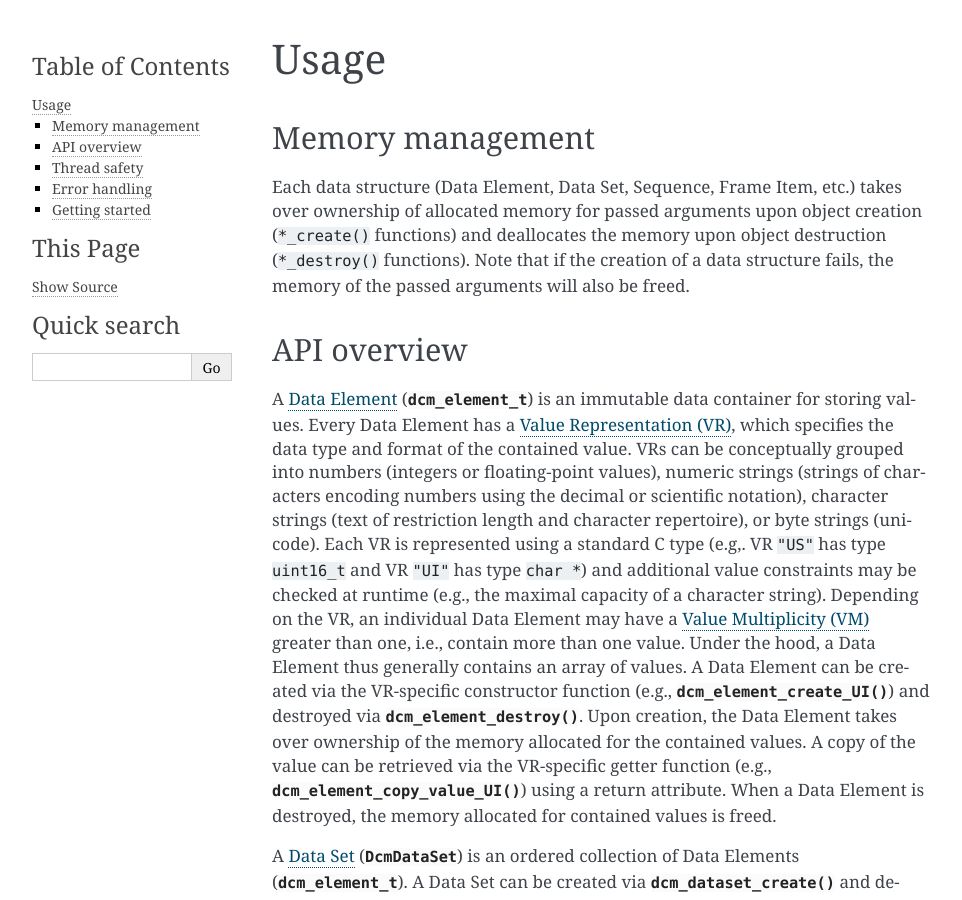
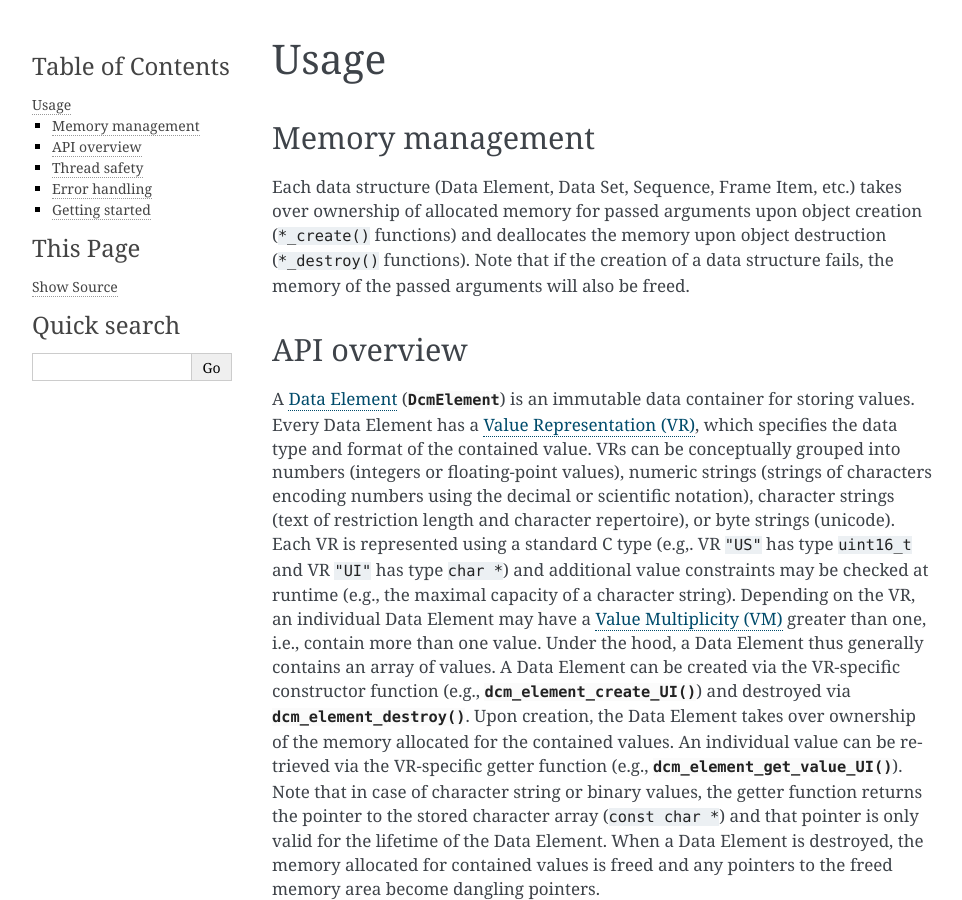
Before and after one commit to ImagingDataCommons/libdicom, a Sphinx documentation site: the page built from doc/source/usage.rst, in a window 1280 px wide and 900 px high. Shown: the whole window, without its empty margins (148-1110 px from the left). Built offline with Sphinx 7.4.7, drawn with Linux system fonts in a browser that asks for light colours.

Commit message:
Update API documentation

```diff
--- a/doc/source/usage.rst
+++ b/doc/source/usage.rst
@@ -11,7 +11,7 @@ Note that if the creation of a data structure fails, the memory of the passed ar
 API overview
 ++++++++++++
 
-A `Data Element <http://dicom.nema.org/medical/dicom/current/output/chtml/part05/chapter_3.html#glossentry_DataElement>`_ (:c:type:`dcm_element_t`) is an immutable data container for storing values.
+A `Data Element <http://dicom.nema.org/medical/dicom/current/output/chtml/part05/chapter_3.html#glossentry_DataElement>`_ (:c:type:`DcmElement`) is an immutable data container for storing values.
 Every Data Element has a `Value Representation (VR) <http://dicom.nema.org/medical/dicom/current/output/chtml/part05/sect_6.2.html>`_, which specifies the data type and format of the contained value.
 VRs can be conceptually grouped into numbers (integers or floating-point values), numeric strings (strings of characters encoding numbers using the decimal or scientific notation), character strings (text of restriction length and character repertoire), or byte strings (unicode).
 Each VR is represented using a standard C type (e.g,. VR ``"US"`` has type ``uint16_t`` and VR ``"UI"`` has type ``char *``) and additional value constraints may be checked at runtime (e.g., the maximal capacity of a character string).
@@ -19,10 +19,11 @@ Depending on the VR, an individual Data Element may have a `Value Multiplicity (
 Under the hood, a Data Element thus generally contains an array of values.
 A Data Element can be created via the VR-specific constructor function (e.g., :c:func:`dcm_element_create_UI()`) and destroyed via :c:func:`dcm_element_destroy()`.
 Upon creation, the Data Element takes over ownership of the memory allocated for the contained values.
-A copy of the value can be retrieved via the VR-specific getter function (e.g., :c:func:`dcm_element_copy_value_UI()`) using a return attribute.
-When a Data Element is destroyed, the memory allocated for contained values is freed.
+An individual value can be retrieved via the VR-specific getter function (e.g., :c:func:`dcm_element_get_value_UI()`).
+Note that in case of character string or binary values, the getter function returns the pointer to the stored character array  (``const char *``) and that pointer is only valid for the lifetime of the Data Element.
+When a Data Element is destroyed, the memory allocated for contained values is freed and any pointers to the freed memory area become dangling pointers.
 
-A `Data Set <http://dicom.nema.org/medical/dicom/current/output/chtml/part05/chapter_3.html#glossentry_DataSet>`_ (:c:type:`DcmDataSet`) is an ordered collection of Data Elements (:c:type:`dcm_element_t`).
+A `Data Set <http://dicom.nema.org/medical/dicom/current/output/chtml/part05/chapter_3.html#glossentry_DataSet>`_ (:c:type:`DcmDataSet`) is an ordered collection of Data Elements (:c:type:`DcmElement`).
 A Data Set can be created via :c:func:`dcm_dataset_create()` and destroyed via :c:func:`dcm_dataset_destroy()`.
 Data Elements can be added to a Data Set via :c:func:`dcm_dataset_insert()`, removed from a Data Set via :c:func:`dcm_dataset_remove()`, and retrieved from a Data Set via :c:func:`dcm_dataset_get()` or :c:func:`dcm_dataset_get_clone()`.
 When a Data Element is added to a Data Set, the Data Set takes over ownership of the memory allocated for contained Data Elements.
```
Also changed, not shown: 1 other file.
